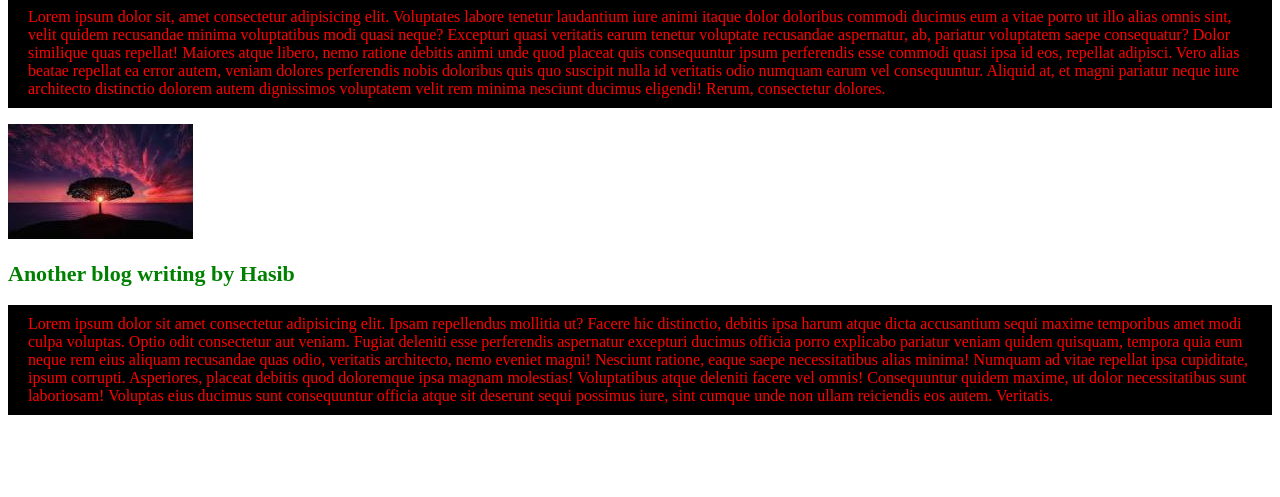
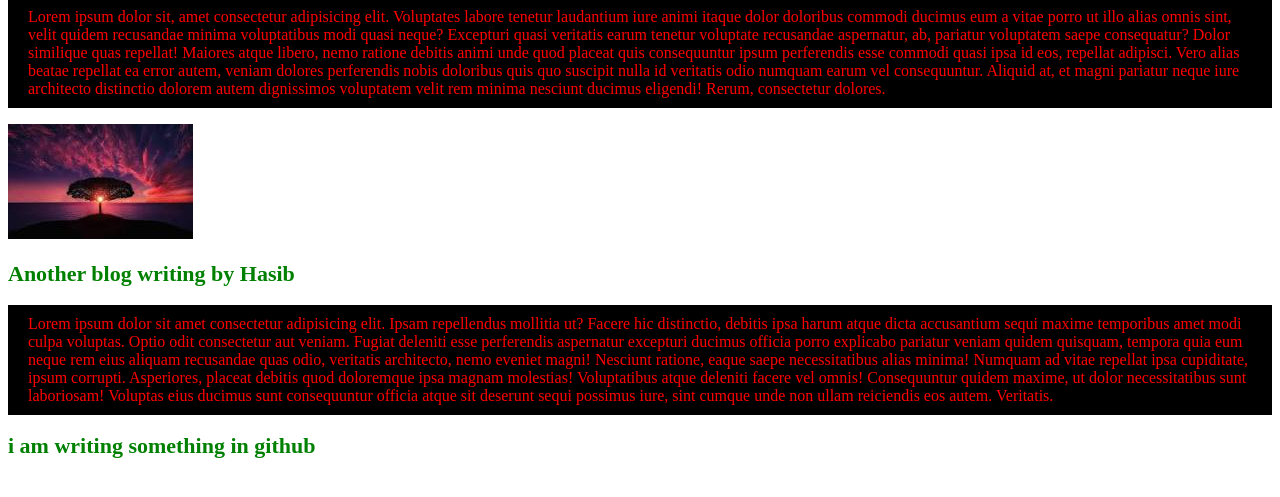
Before and after one commit to hasiburrahman00/my-first-repo, a plain HTML site: page index.html in a window 1280 px wide. Shown: the part 65-562 px from the top of the page. Drawn offline with Linux system fonts and the light colour scheme.

Commit message:
Update index.html
change something from github

```diff
--- a/index.html
+++ b/index.html
@@ -20,6 +20,9 @@
         <h2>Another blog writing by Hasib </h2>
         <p>Lorem ipsum dolor sit amet consectetur adipisicing elit. Ipsam repellendus mollitia ut? Facere hic distinctio, debitis ipsa harum atque dicta accusantium sequi maxime temporibus amet modi culpa voluptas. Optio odit consectetur aut veniam. Fugiat deleniti esse perferendis aspernatur excepturi ducimus officia porro explicabo pariatur veniam quidem quisquam, tempora quia eum neque rem eius aliquam recusandae quas odio, veritatis architecto, nemo eveniet magni! Nesciunt ratione, eaque saepe necessitatibus alias minima! Numquam ad vitae repellat ipsa cupiditate, ipsum corrupti. Asperiores, placeat debitis quod doloremque ipsa magnam molestias! Voluptatibus atque deleniti facere vel omnis! Consequuntur quidem maxime, ut dolor necessitatibus sunt laboriosam! Voluptas eius ducimus sunt consequuntur officia atque sit deserunt sequi possimus iure, sint cumque unde non ullam reiciendis eos autem. Veritatis.</p>
     </div>
+    <div>
+        <h2> i am writing something in github </h2>
+    </div>
 
 </body>
 </html>
```
